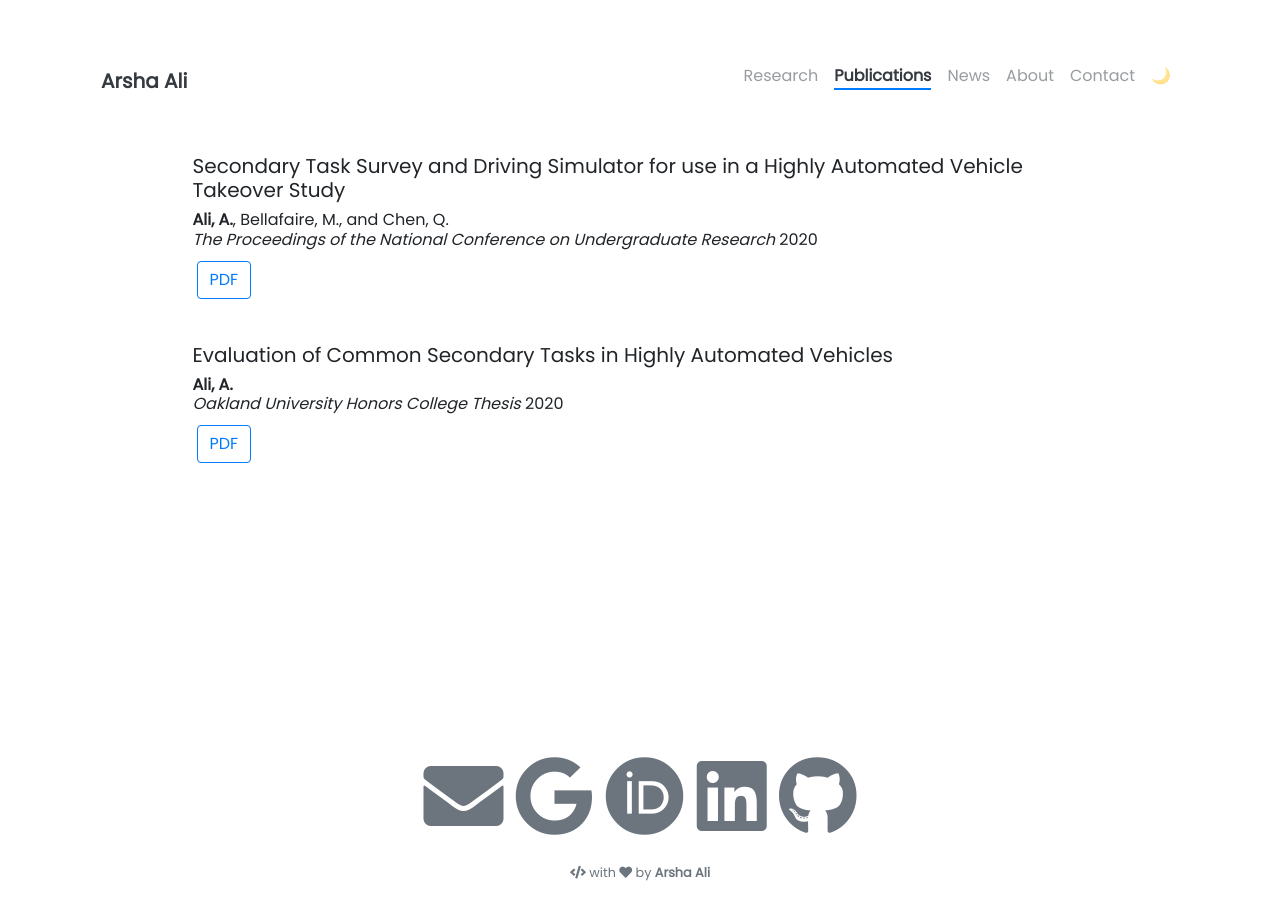
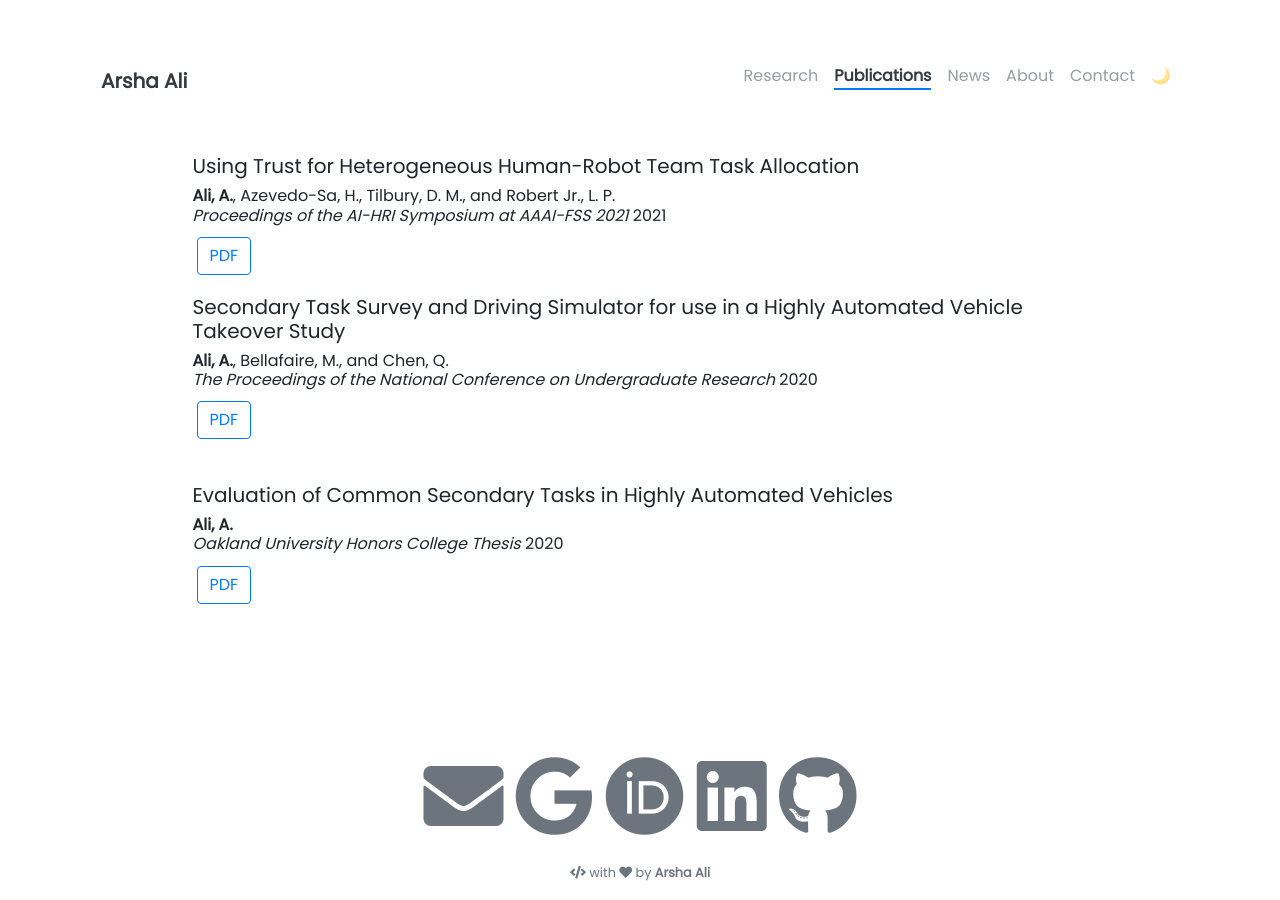
Before and after one commit to arshaali/arshaali.github.io, a Jekyll site: the page built from pages/publications.html, in a window 1280 px wide. Built offline with Jekyll 4.4.1, drawn with Linux system fonts in a browser that asks for light colours; nearby versions of some CDN libraries.

Commit message:
Update publications.html

```diff
--- a/pages/publications.html
+++ b/pages/publications.html
@@ -27,6 +27,17 @@ a:hover, a:active {
 
 </head>
 <body>
+
+<h5>
+  Using Trust for Heterogeneous Human-Robot Team Task Allocation
+</h5>
+<h6>
+  <b>Ali, A.</b>, Azevedo-Sa, H., Tilbury, D. M., and  Robert Jr., L. P.
+  <br><i>Proceedings of the AI-HRI Symposium at AAAI-FSS 2021</i> 2021
+</h6>
+<p>
+  {% include elements/button.html link="https://dx.doi.org/10.7302/3321" text="PDF" %}
+</p>
 
 <h5>
   Secondary Task Survey and Driving Simulator for use in a Highly Automated Vehicle Takeover Study
```
